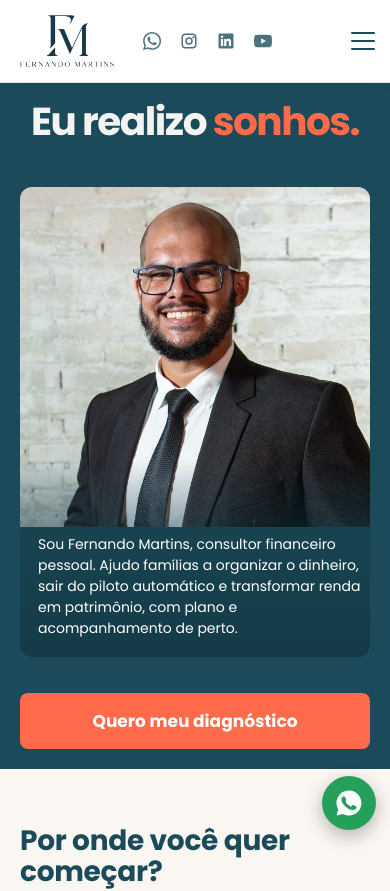
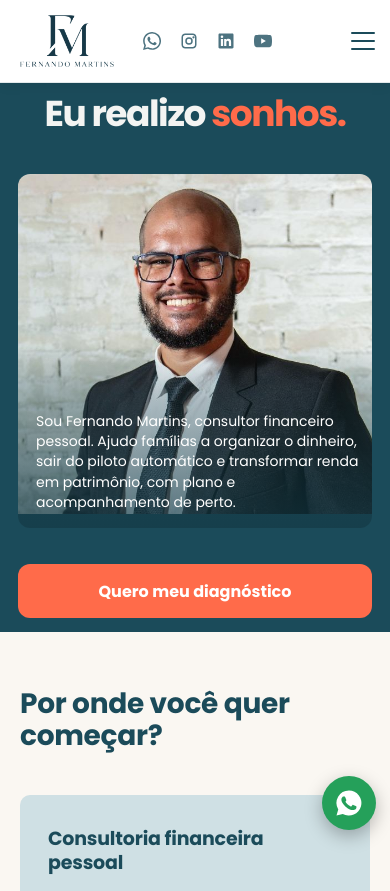
Before and after one commit to MateusTheobald/fernando-martins, a React (Vite) app: page / in a window 390 px wide. Shown: the top 891 px of the page. Built offline with nearby package versions, Linux system fonts and the light colour scheme.

Commit message:
Update HomePageBanner.css

```diff
--- a/src/components/inicio/HomePageBanner.css
+++ b/src/components/inicio/HomePageBanner.css
@@ -39,7 +39,9 @@
   );
 }
 
-/* TEXTO DESKTOP */
+/* =========================================
+   TEXTO
+========================================= */
 
 .hero .txt {
   width: 100%;
@@ -70,7 +72,9 @@
   line-height: 1.7;
 }
 
-/* BOTÃO DESKTOP */
+/* =========================================
+   BOTÃO DESKTOP
+========================================= */
 
 .hero .cta {
   display: flex;
@@ -79,15 +83,15 @@
 }
 
 .hero .cta .btn {
-  min-height: 52px;
-  padding: 14px 26px;
+  min-height: 54px;
+  padding: 14px 28px;
 
   display: inline-flex;
   align-items: center;
   justify-content: center;
 
   border: none;
-  border-radius: 8px;
+  border-radius: 50px;
 
   background: var(--coral);
   color: #fff;
@@ -96,14 +100,17 @@
   font-weight: 700;
   text-decoration: none;
 
-  transition: transform 0.2s ease, background 0.2s ease;
+  transition: transform .2s ease, filter .2s ease;
 }
 
 .hero .cta .btn:hover {
   transform: translateY(-2px);
+  filter: brightness(1.08);
 }
 
-/* FOTO DESKTOP */
+/* =========================================
+   FOTO DESKTOP
+========================================= */
 
 .hero .photo {
   width: 100%;
@@ -117,6 +124,7 @@
 
 .hero .photo img {
   display: block;
+
   width: 100%;
   height: 100%;
 
@@ -167,7 +175,7 @@
     max-width: 100%;
     margin: 0;
 
-    padding: 18px 20px 20px;
+    padding: 12px 18px 14px;
     box-sizing: border-box;
     zoom: 1;
 
@@ -183,8 +191,6 @@
     align-items: stretch;
   }
 
-  /* LIBERA OS ELEMENTOS INTERNOS */
-
   .hero .txt {
     display: contents;
   }
@@ -199,11 +205,11 @@
 
     text-align: center;
 
-    font-size: clamp(39px, 9vw, 54px);
+    font-size: clamp(36px, 8.5vw, 46px);
     line-height: 1.08;
     letter-spacing: -1.5px;
 
-    margin: 0 0 16px;
+    margin: 0 0 12px;
   }
 
   .hero h1 em {
@@ -220,7 +226,7 @@
     z-index: 1;
 
     width: 100%;
-    height: 470px;
+    height: clamp(290px, 42svh, 360px);
 
     margin: 0;
     overflow: hidden;
@@ -238,8 +244,6 @@
 
     object-fit: cover;
     object-position: center 18%;
-
-    border-radius: 12px;
   }
 
   /* TEXTO SOBRE A FOTO */
@@ -259,55 +263,53 @@
 
     box-sizing: border-box;
 
-    padding: 75px 8px 18px 18px;
     margin: 0;
+    padding: 65px 12px 16px 18px;
 
     color: #fff;
     font-size: 14px;
-    line-height: 1.5;
+    line-height: 1.45;
 
     background: linear-gradient(
       to bottom,
-      transparent 0%,
-      rgba(20, 58, 70, .45) 35%,
-      rgba(20, 58, 70, .96) 100%
+      rgba(20, 58, 70, 0) 0%,
+      rgba(20, 58, 70, .28) 25%,
+      rgba(20, 58, 70, .72) 100%
     );
 
     border-radius: 0 0 12px 12px;
   }
 
-  /* BOTÃO */
+  /* BOTÃO LOGO ABAIXO DA FOTO */
 
   .hero .cta {
     grid-area: button;
 
     display: flex;
-    flex-direction: column;
+    width: 100%;
 
-    width: 100%;
     margin-top: 8px;
-
-    gap: 12px;
+    gap: 10px;
   }
 
   .hero .cta .btn {
-    width: 100%;
-    min-height: 56px;
-
     display: flex;
     align-items: center;
     justify-content: center;
 
+    width: 100%;
+    min-height: 54px;
+
     box-sizing: border-box;
-    padding: 14px 20px;
+    padding: 12px 18px;
 
     background: var(--coral);
     color: #fff;
 
     border: none;
-    border-radius: 8px;
+    border-radius: 12px;
 
-    font-size: 17px;
+    font-size: 16px;
     font-weight: 700;
 
     text-align: center;
@@ -322,40 +324,73 @@
 @media (max-width: 380px) {
 
   .hero .wrap {
-    padding: 16px 16px 18px;
+    padding: 10px 15px 12px;
   }
 
   .hero h1 {
-    font-size: 37px;
-    margin-bottom: 14px;
+    font-size: 35px;
+    margin-bottom: 10px;
   }
 
   .hero .photo {
-    height: 420px;
+    height: clamp(270px, 40svh, 320px);
   }
 
   .hero .txt .lead {
     font-size: 13px;
-    padding: 65px 6px 16px 16px;
+    padding: 55px 10px 14px 15px;
   }
 
   .hero .cta {
-    margin-top: 8px;
+    margin-top: 7px;
   }
 
   .hero .cta .btn {
-    min-height: 54px;
-    font-size: 16px;
+    min-height: 50px;
+    font-size: 15px;
   }
 }
 
 /* =========================================
-   DESKTOP — SONHOS EM LARANJA
+   CELULARES COM TELA BAIXA
 ========================================= */
 
-@media (min-width: 821px) {
-  .hero h1 em {
-    color: var(--coral);
-    font-style: normal;
+@media (max-width: 820px) and (max-height: 720px) {
+
+  .hero .wrap {
+    padding-top: 8px;
+    padding-bottom: 10px;
+  }
+
+  .hero h1 {
+    font-size: 35px;
+    margin-bottom: 8px;
+  }
+
+  .hero .photo {
+    height: 280px;
+  }
+
+  .hero .txt .lead {
+    padding-top: 50px;
+    padding-bottom: 12px;
+    font-size: 13px;
+  }
+
+  .hero .cta {
+    margin-top: 6px;
+  }
+
+  .hero .cta .btn {
+    min-height: 48px;
   }
 }
+
+/* =========================================
+   SONHOS EM LARANJA
+========================================= */
+
+.hero h1 em {
+  color: var(--coral);
+  font-style: normal;
+}
```
